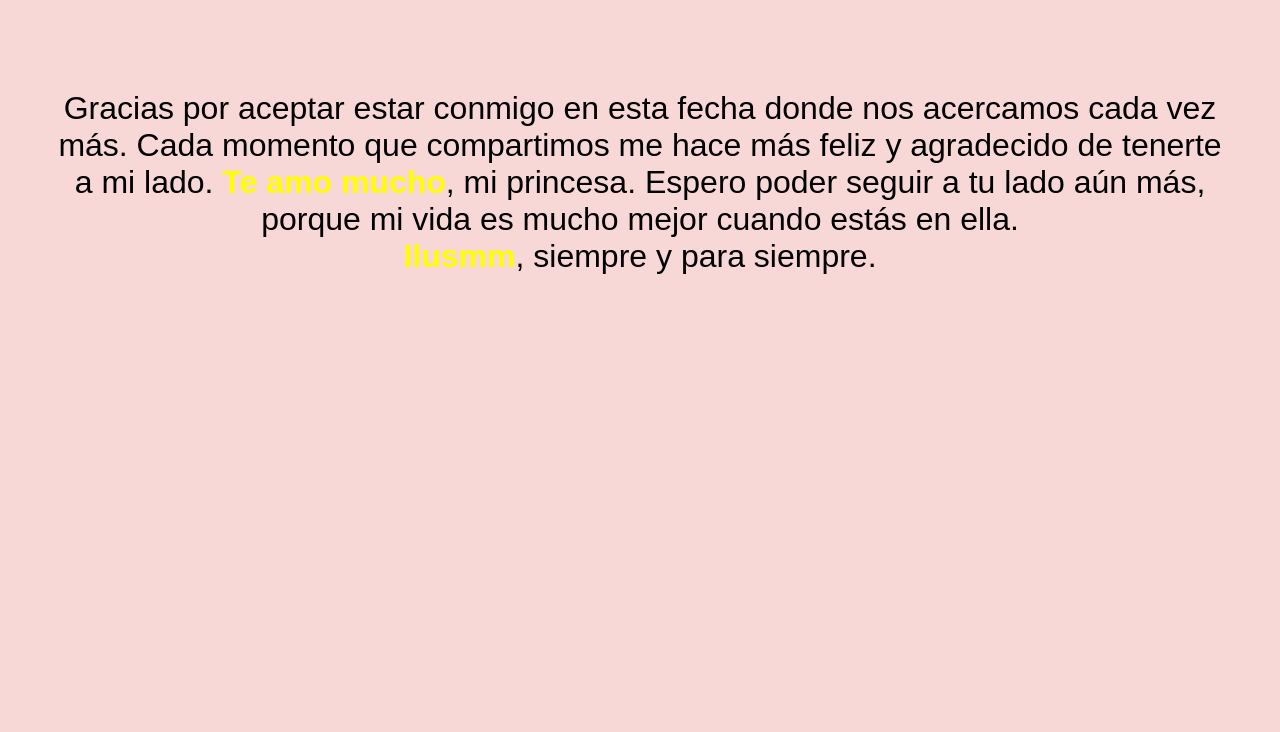
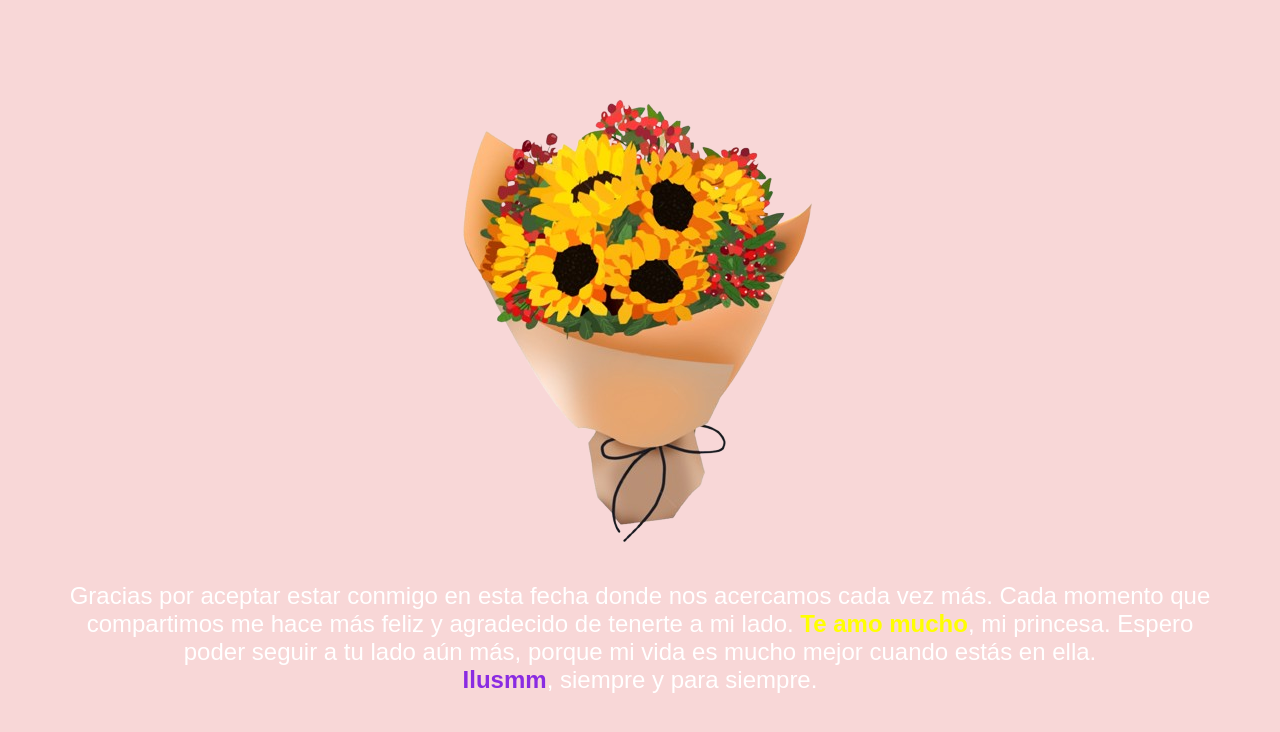
Before and after one commit to Ivannn167/San-Valent-n-, a plain HTML site: page valentine.html in a window 1280 px wide. Drawn offline with Linux system fonts and the light colour scheme.

Commit message:
valentine.html

```diff
--- a/valentine.html
+++ b/valentine.html
@@ -6,22 +6,35 @@
     <title>San Valentín</title>
     <style>
         body {
-            background-color: #f8d7d7; /* Color de fondo rosado pastel */
-            color: black; /* Color del texto en negro */
+            background-color: #f8d7d7; /* Fondo rosado pastel */
+            color: black;
             font-family: Arial, sans-serif;
             text-align: center;
             padding: 50px;
-            position: relative;
         }
 
-        #mensaje-flores {
-            font-size: 2em;
-            display: none;
+        #flores {
+            width: 100%;
+            max-width: 500px;
+            height: auto;
+            display: block;
+            margin: 0 auto;
+            animation: fadein 3s forwards;
+        }
+
+        #mensaje {
+            font-size: 1.5em;
+            color: white;
             animation: aparecer 2s forwards;
         }
 
-        #mensaje-flores .brillante {
-            color: yellow; /* Color amarillo brillante para "te amo mucho" e "ilusmm" */
+        .brillante {
+            color: yellow; /* Palabras amarillas brillantes */
+            font-weight: bold;
+        }
+
+        .resaltado {
+            color: #8A2BE2; /* Color morado para palabras resaltadas */
             font-weight: bold;
         }
 
@@ -34,22 +47,23 @@
             }
         }
 
+        @keyframes fadein {
+            0% {
+                opacity: 0;
+            }
+            100% {
+                opacity: 1;
+            }
+        }
     </style>
 </head>
 <body>
+    <!-- Imagen de flores -->
+    <img id="flores" src="flores.png" alt="Flores de San Valentín">
 
-    <div id="mensaje-flores">
-        <p>Gracias por aceptar estar conmigo en esta fecha donde nos acercamos cada vez más. Cada momento que compartimos me hace más feliz y agradecido de tenerte a mi lado. <span class="brillante">Te amo mucho</span>, mi princesa. Espero poder seguir a tu lado aún más, porque mi vida es mucho mejor cuando estás en ella. <br> <span class="brillante">Ilusmm</span>, siempre y para siempre.</p>
+    <!-- Mensaje -->
+    <div id="mensaje">
+        <p>Gracias por aceptar estar conmigo en esta fecha donde nos acercamos cada vez más. Cada momento que compartimos me hace más feliz y agradecido de tenerte a mi lado. <span class="brillante">Te amo mucho</span>, mi princesa. Espero poder seguir a tu lado aún más, porque mi vida es mucho mejor cuando estás en ella. <br> <span class="resaltado">Ilusmm</span>, siempre y para siempre.</p>
     </div>
-
-    <script>
-        // Mostrar el mensaje después de un pequeño retraso (1.5 segundos)
-        window.onload = function() {
-            setTimeout(function() {
-                document.getElementById('mensaje-flores').style.display = 'block';
-            }, 1500);
-        }
-    </script>
-
 </body>
 </html>
```
